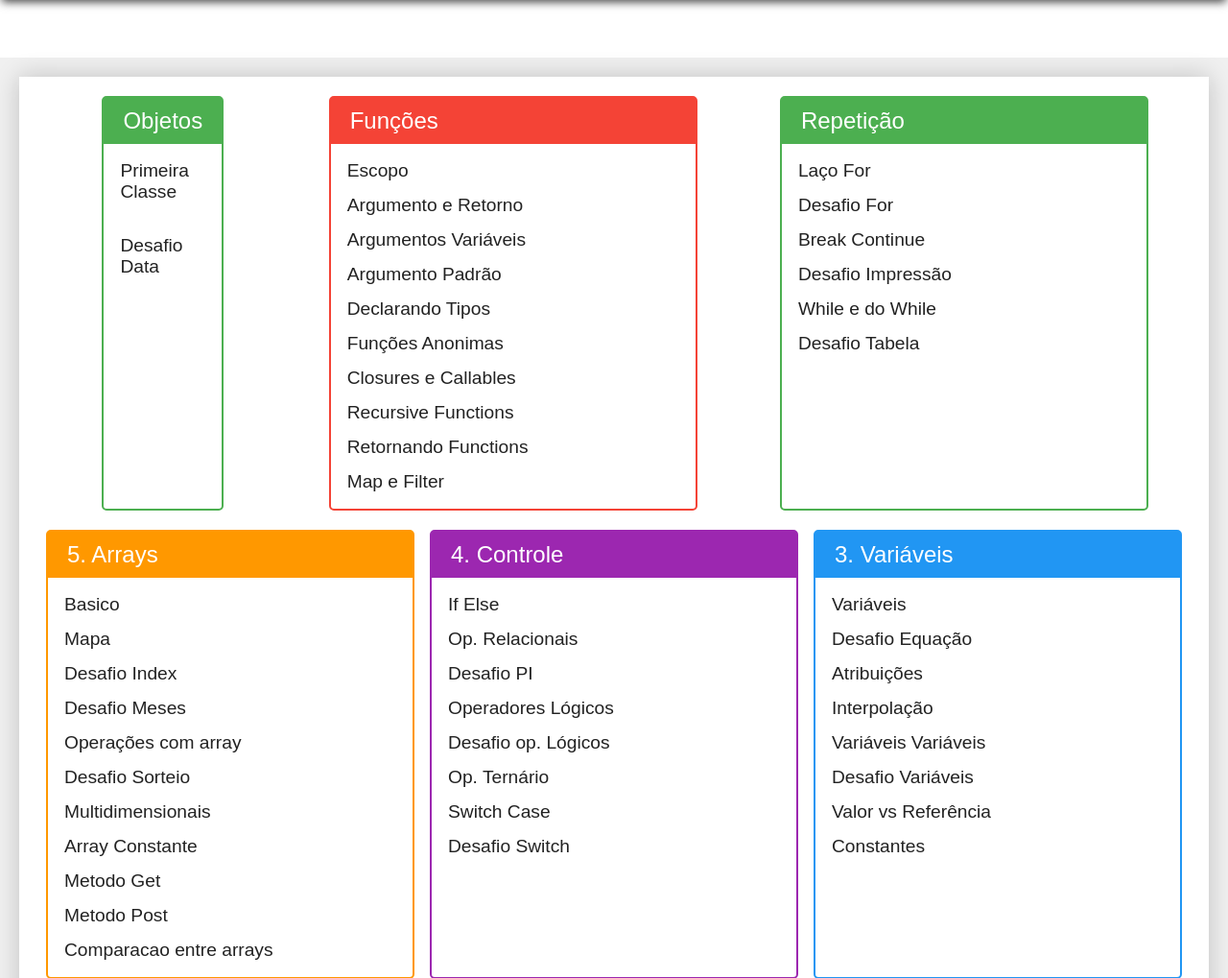
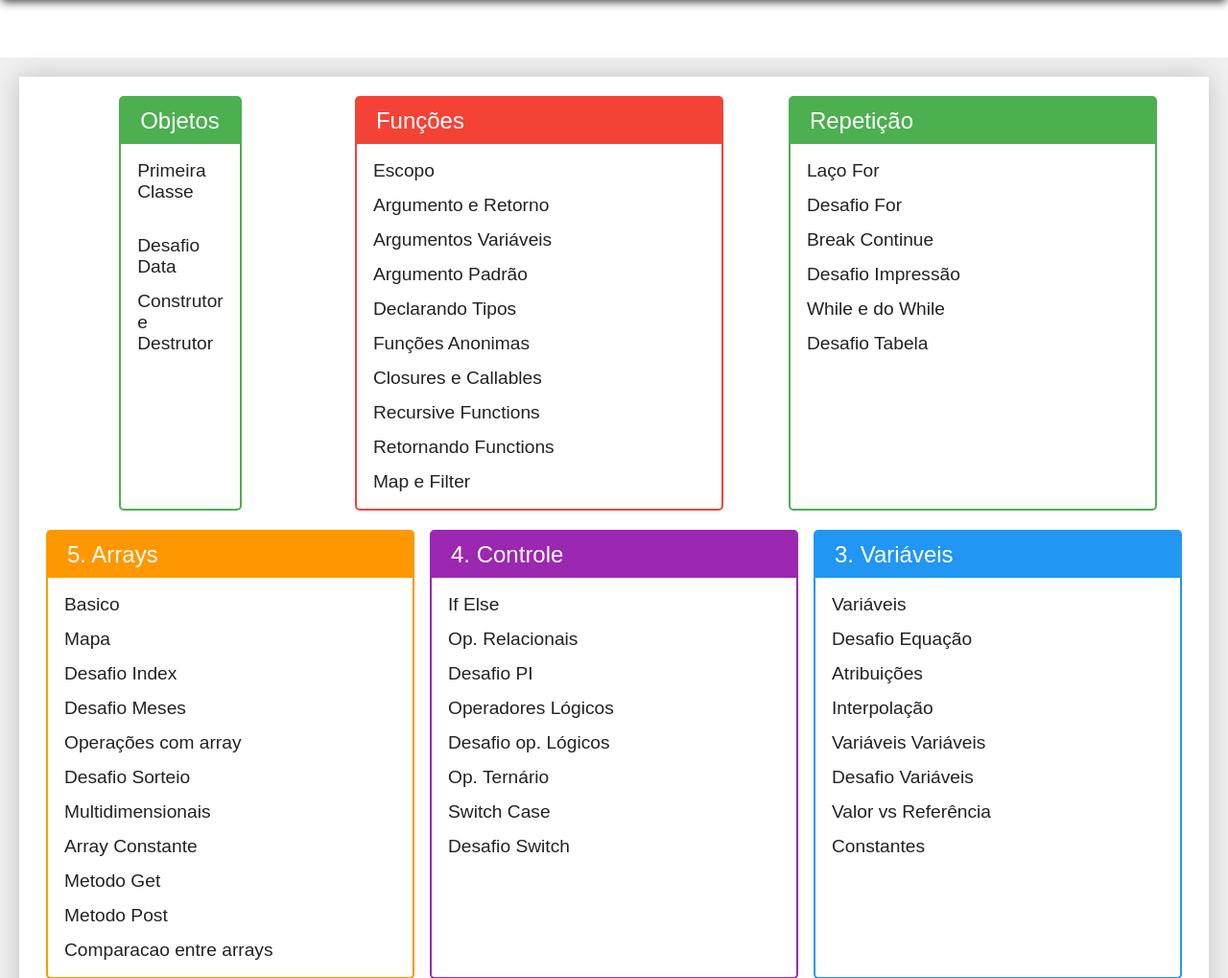
Before and after one commit to felipesms2/PHP-7-Completo---Curso-do-Desenvolvedor-Web-2021-Projetos, a PHP site: page / in a window 1280 px wide. Shown: the part 120-1139 px from the top of the page at 96% size. Run offline with PHP 8.4, Linux system fonts and the light colour scheme.

Commit message:
Section 143 - LIking construct and destruct

```diff
--- a/index.php
+++ b/index.php
@@ -35,6 +35,11 @@
                         <li>
                             <a href="exercicio.php?dir=objects&file=challenge-date">
                                 Desafio Data
+                            </a>
+                        </li>
+                        <li>
+                            <a href="exercicio.php?dir=objects&file=challenge-date">
+                                Construtor e Destrutor
                             </a>
                         </li>
                         </ul>
```
